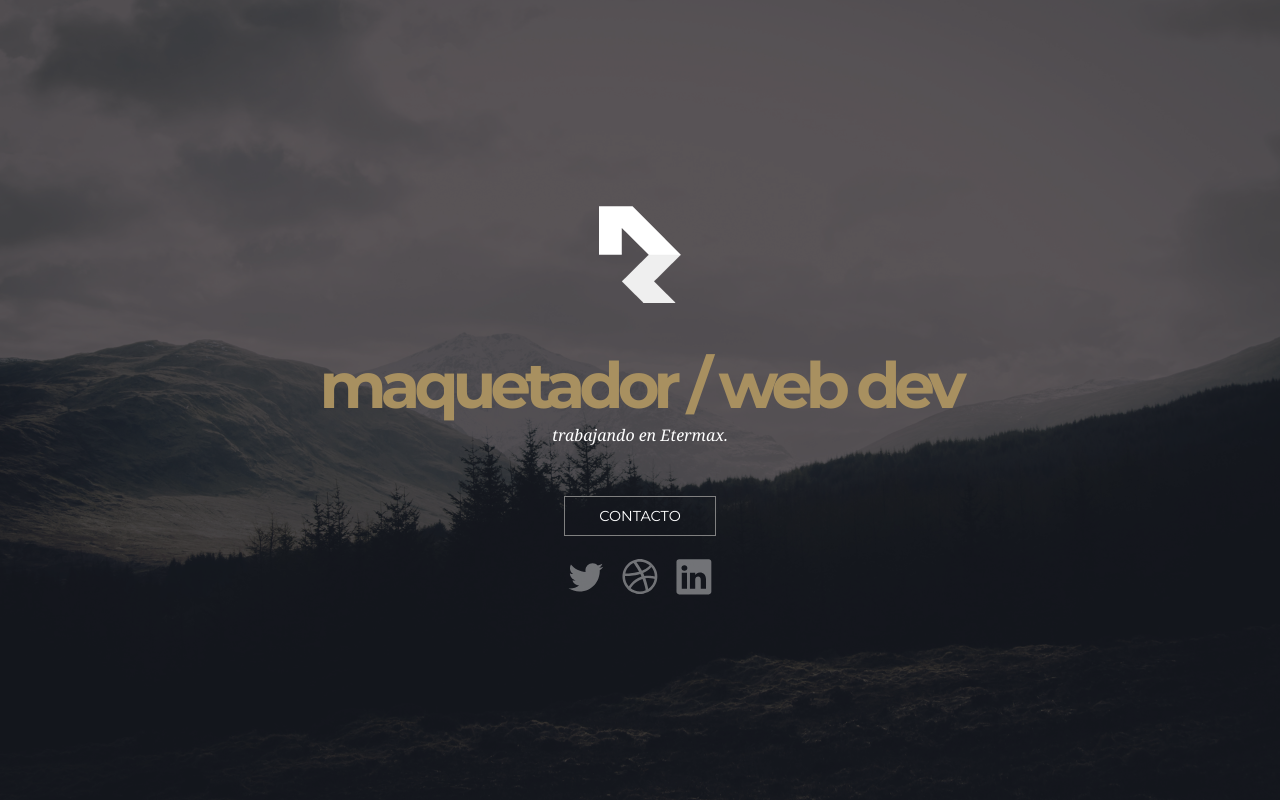
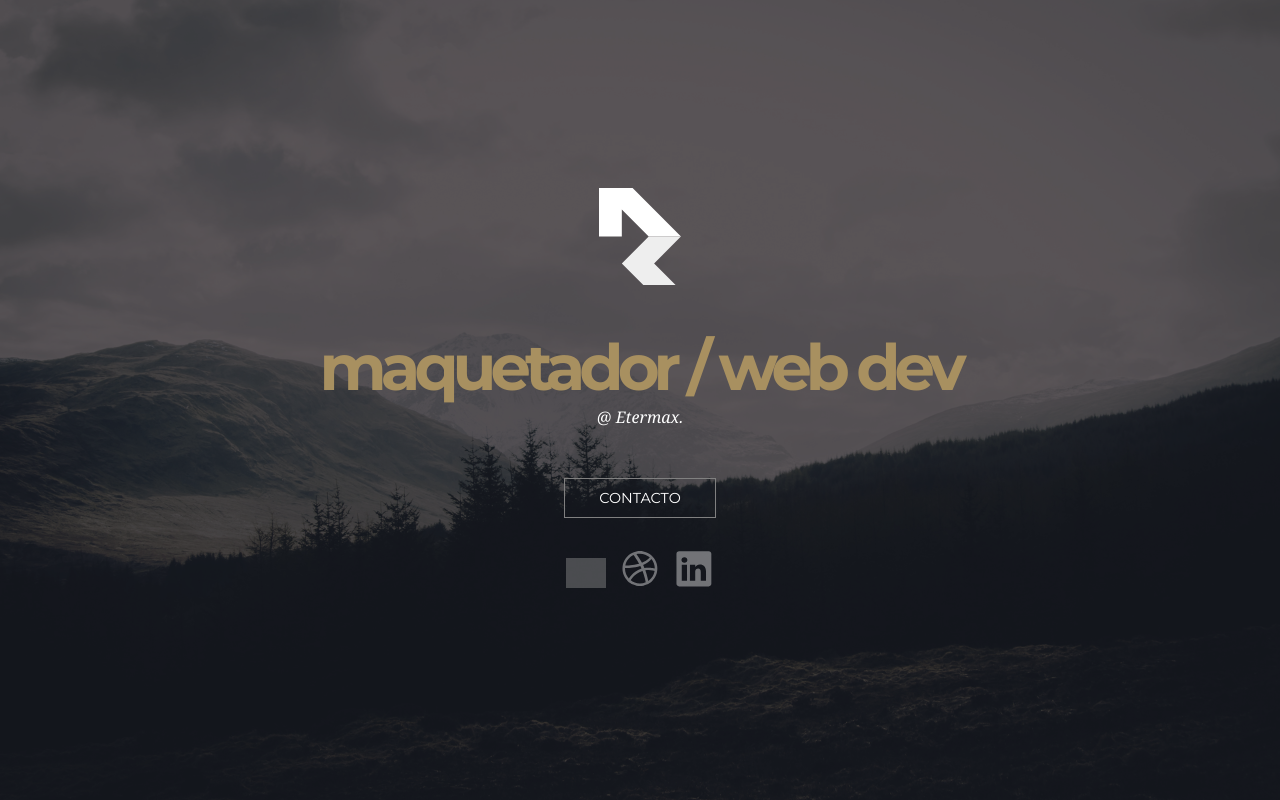
Before and after one commit to ramirocroce/ramirocroce.github.io, a website: page index.html in a window 1280 px wide. Drawn offline with nearby package versions, Linux system fonts and the light colour scheme; grey boxes are pictures that could not be loaded.

Commit message:
Grunt config. CSS stuff. New assets

```diff
--- a/dev/less/custom.less
+++ b/dev/less/custom.less
@@ -30,9 +30,8 @@ body {
 
 /* Commons ------------------------------------------------------------------------ */
 
-header, section, footer, .container, #social { overflow: hidden; }
+header, section, footer, #social { overflow: hidden; }
 section, footer {padding: 90px 0;}
-.logo i { background: url('img/sprite.png') no-repeat; border: none; }
 p {
     font-size: 1em;
     line-height: 90%;
@@ -46,8 +45,7 @@ p {
   width: 85%;
   height: auto;
   margin: auto;
-  max-width: 670px;
-  max-height: 420px;
+  max-height: 424px;
   top: 0;
   left: 0;
   bottom: 0;
@@ -57,7 +55,7 @@ p {
 
     i {
       display: block;
-      margin: 1em auto;
+      margin: 0 auto;
       width: 82px;
       height: 97px;
       background-position: 0 -64px;
@@ -103,7 +101,7 @@ p {
 
     .contact {
       font-size: .9em;
-      margin: 50px auto 20px;
+      margin: 50px auto 30px;
     }
 
     .contact:link,
--- a/index.html
+++ b/index.html
@@ -24,10 +24,12 @@
 	<div class="container">
 		<div class="content">
 			<div class="logo">
-				<i class="animated"></i>
+				<i class="animated">
+					<img src="img/r.svg">
+				</i>
 			</div>
 			<h1>maquetador / web dev</h1>
-			<h2>trabajando en <a href="http://www.etermax.com">Etermax</a>.</h2>
+			<h2>@ <a href="http://www.etermax.com">Etermax</a>.</h2>
 			<a class="contact" href="mailto:hola@ramirocroce.com.ar">Contacto</a>
 				<ul class="social">
 					<li><a class="icon" href="http://www.twitter.com/ramirocroce/" title="Twitter"><img src="img/twitter.svg" alt="Twitter"></a></li>
--- a/ramiro.css
+++ b/ramiro.css
@@ -515,17 +515,12 @@ body {
 header,
 section,
 footer,
-.container,
 #social {
   overflow: hidden;
 }
 section,
 footer {
   padding: 90px 0;
-}
-.logo i {
-  background: url('img/sprite.png') no-repeat;
-  border: none;
 }
 p {
   font-size: 1em;
@@ -537,8 +532,7 @@ p {
   width: 85%;
   height: auto;
   margin: auto;
-  max-width: 670px;
-  max-height: 420px;
+  max-height: 424px;
   top: 0;
   left: 0;
   bottom: 0;
@@ -546,7 +540,7 @@ p {
 }
 .container .logo i {
   display: block;
-  margin: 1em auto;
+  margin: 0 auto;
   width: 82px;
   height: 97px;
   background-position: 0 -64px;
@@ -588,7 +582,7 @@ p {
 }
 .container .content .contact {
   font-size: .9em;
-  margin: 50px auto 20px;
+  margin: 50px auto 30px;
 }
 .container .content .contact:link,
 .container .content .contact:active {
```
Also changed, not shown: Gruntfile.js (+17 -13 lines), dev/assets/img/linkedin.svg, dev/assets/img/r.svg (added), dev/assets/img/sprite-retina.png (deleted), dev/assets/img/sprite.png (deleted), img/header.jpg (deleted), img/r.svg (added), img/sprite-retina.png (deleted), img/sprite.png (deleted), 4 other files.
